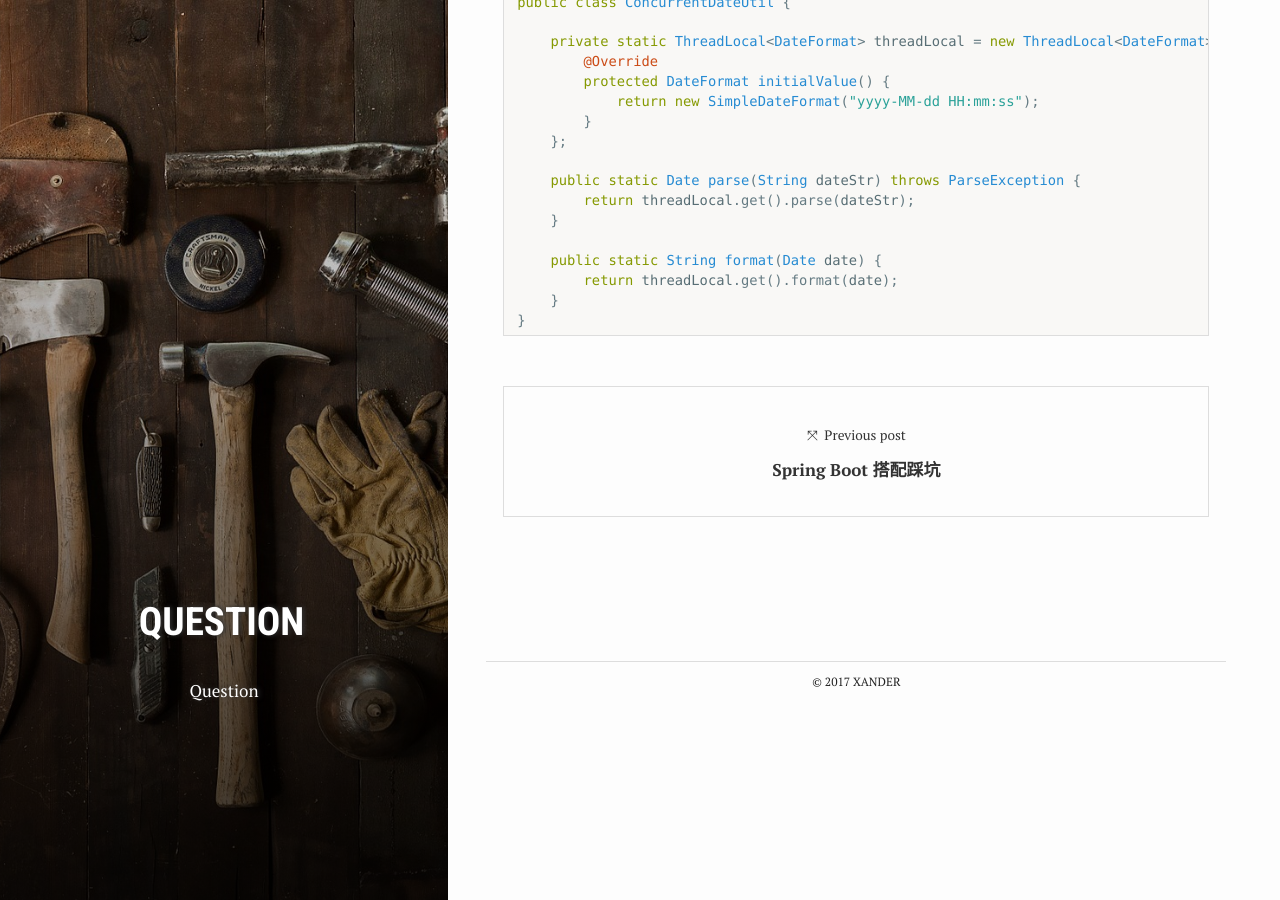
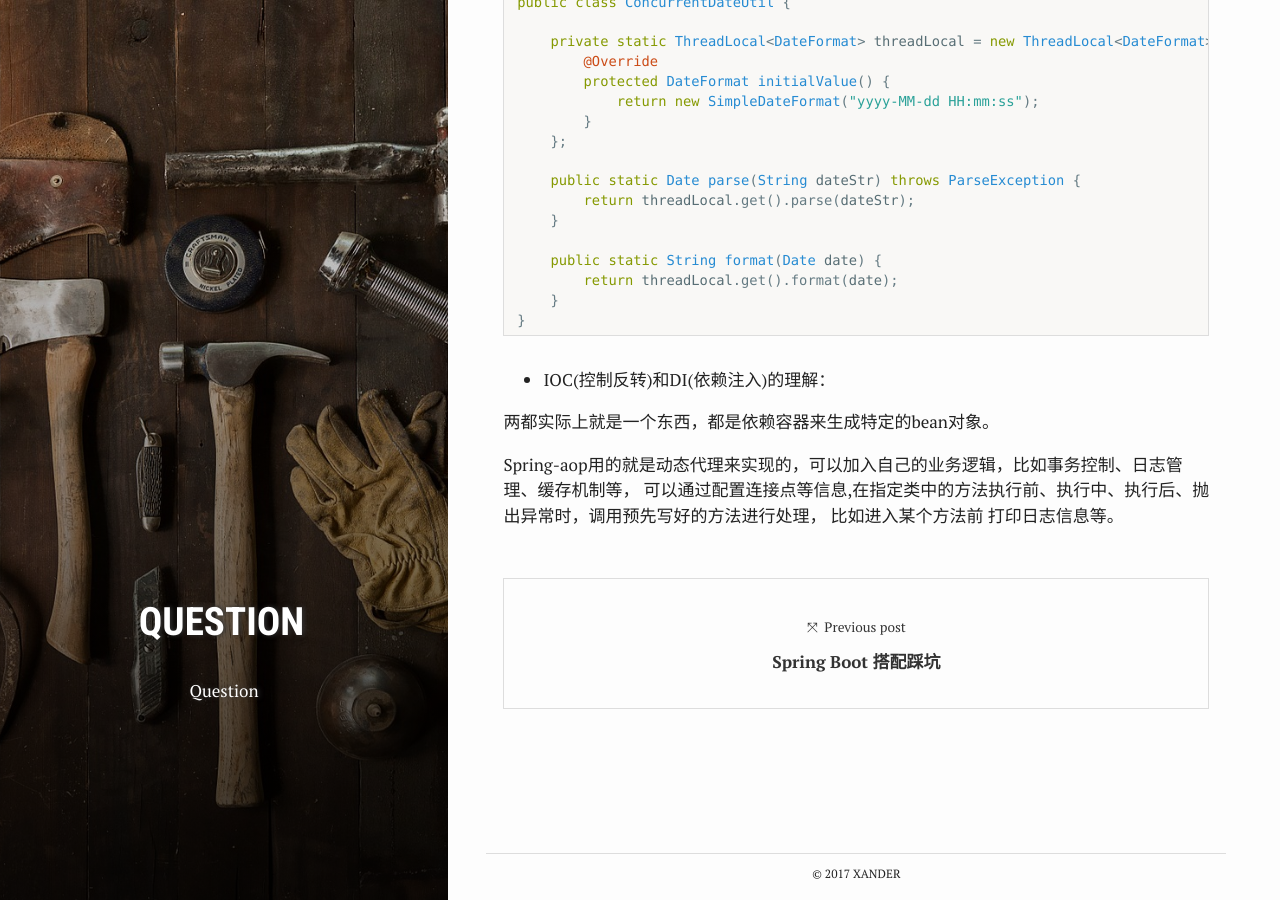
Before and after one commit to yyxiao/yyxiao.github.io, a Jekyll site: the page built from _posts/2017-06-12-面试问题归纳.md, in a window 1280 px wide and 900 px high, scrolled down 1772 px. Built offline with Jekyll 4.4.1, drawn with Linux system fonts in a browser that asks for light colours.

Commit message:
modify face question

````diff
--- a/_posts/2017-06-12-面试问题归纳.md
+++ b/_posts/2017-06-12-面试问题归纳.md
@@ -100,3 +100,11 @@ restful API仅适用与业务非常简单的场景，比方说，就是为了提
      }
  }
 ```
+
+* IOC(控制反转)和DI(依赖注入)的理解：
+
+两都实际上就是一个东西，都是依赖容器来生成特定的bean对象。
+
+Spring-aop用的就是动态代理来实现的，可以加入自己的业务逻辑，比如事务控制、日志管理、缓存机制等，
+可以通过配置连接点等信息,在指定类中的方法执行前、执行中、执行后、抛出异常时，调用预先写好的方法进行处理，
+比如进入某个方法前 打印日志信息等。
````
